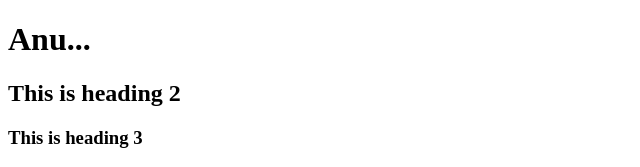
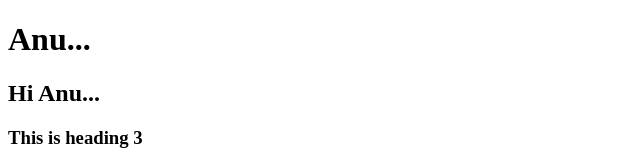
Before and after one commit to anu-baby97/datewithgit, a plain HTML site: page index.html in a window 1280 px wide. Shown: the top 167 px of the page, without its empty margins (0-640 px from the left). Drawn offline with Linux system fonts and the light colour scheme.

Commit message:
index file edited

```diff
--- a/index.html
+++ b/index.html
@@ -3,7 +3,7 @@
 <body>
 
 <h1>Anu...</h1>
-<h2>This is heading 2</h2>
+<h2>Hi Anu... </h2>
 <h3>This is heading 3</h3>
 <h4>This is heading 4</h4>
 <h5>This is heading 5</h5>
```
